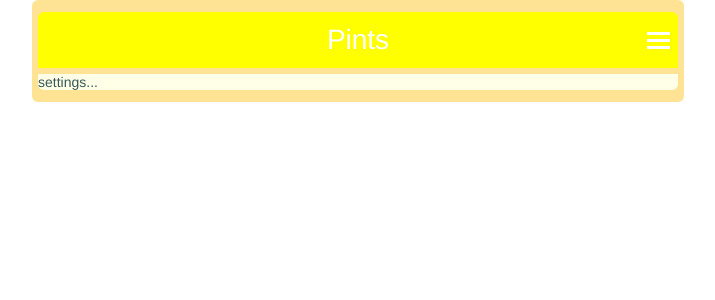
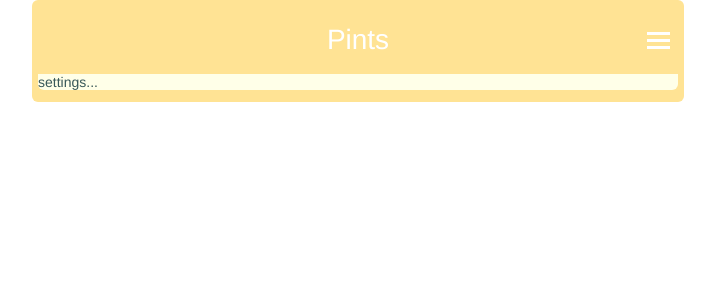
Before and after one commit to richardtraindl/pints, a Jekyll site: the page built from pints/settings.html, in a window 1280 px wide. Shown: the top 300 px of the page, without its empty margins (282-997 px from the left). Built offline with Jekyll 4.4.1, drawn with Linux system fonts in a browser that asks for light colours.

Commit message:
Update pints.css

```diff
--- a/styles/pints.css
+++ b/styles/pints.css
@@ -50,7 +50,6 @@ body {
   text-align: center;
   border-radius: 6px 6px 0px 0px;
   /* background-image: url('/img/pints01.png'); */
-  background-color: Yellow;
 }
 
 #mobile-header h1, #mobile-header h1 a {
```
